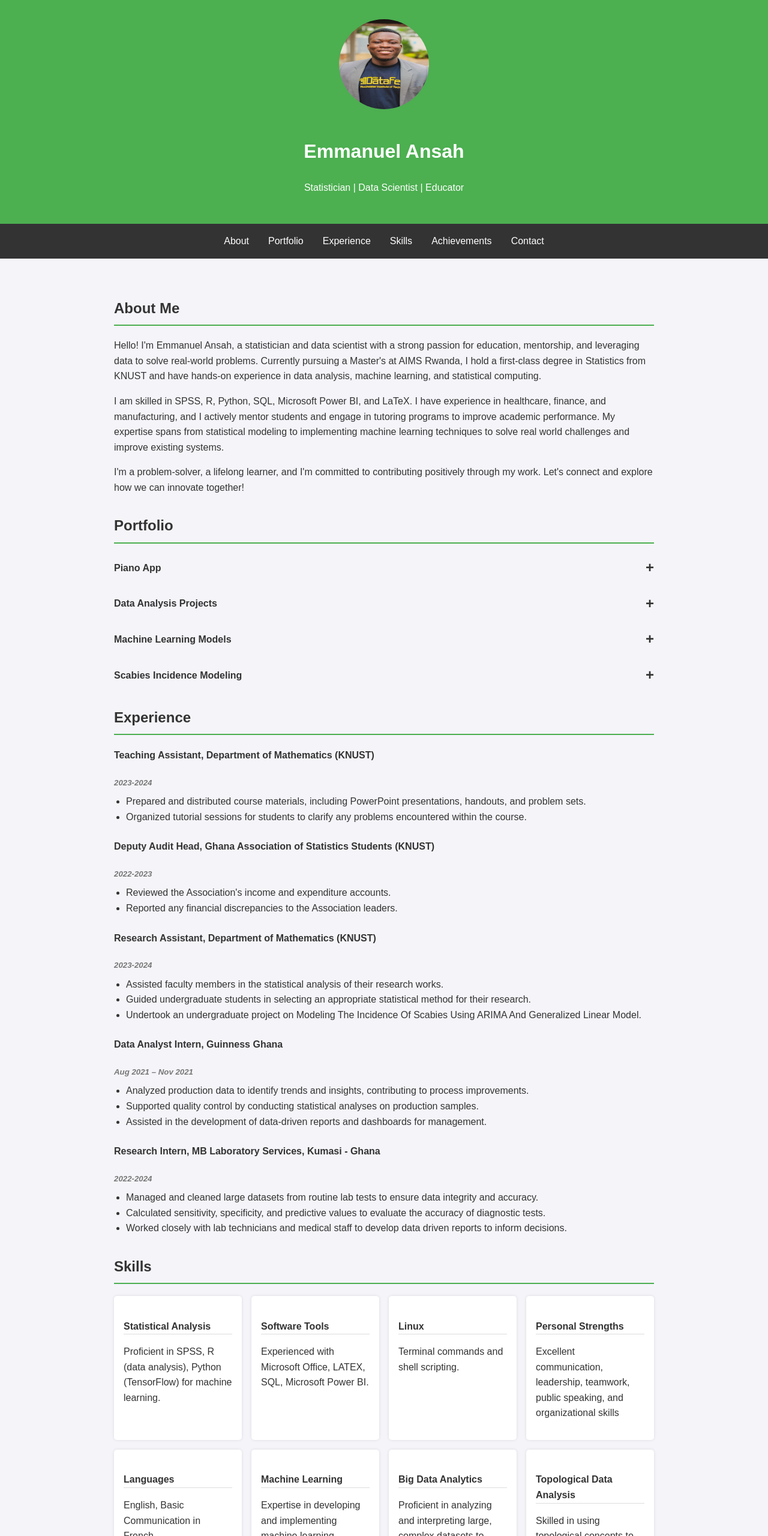
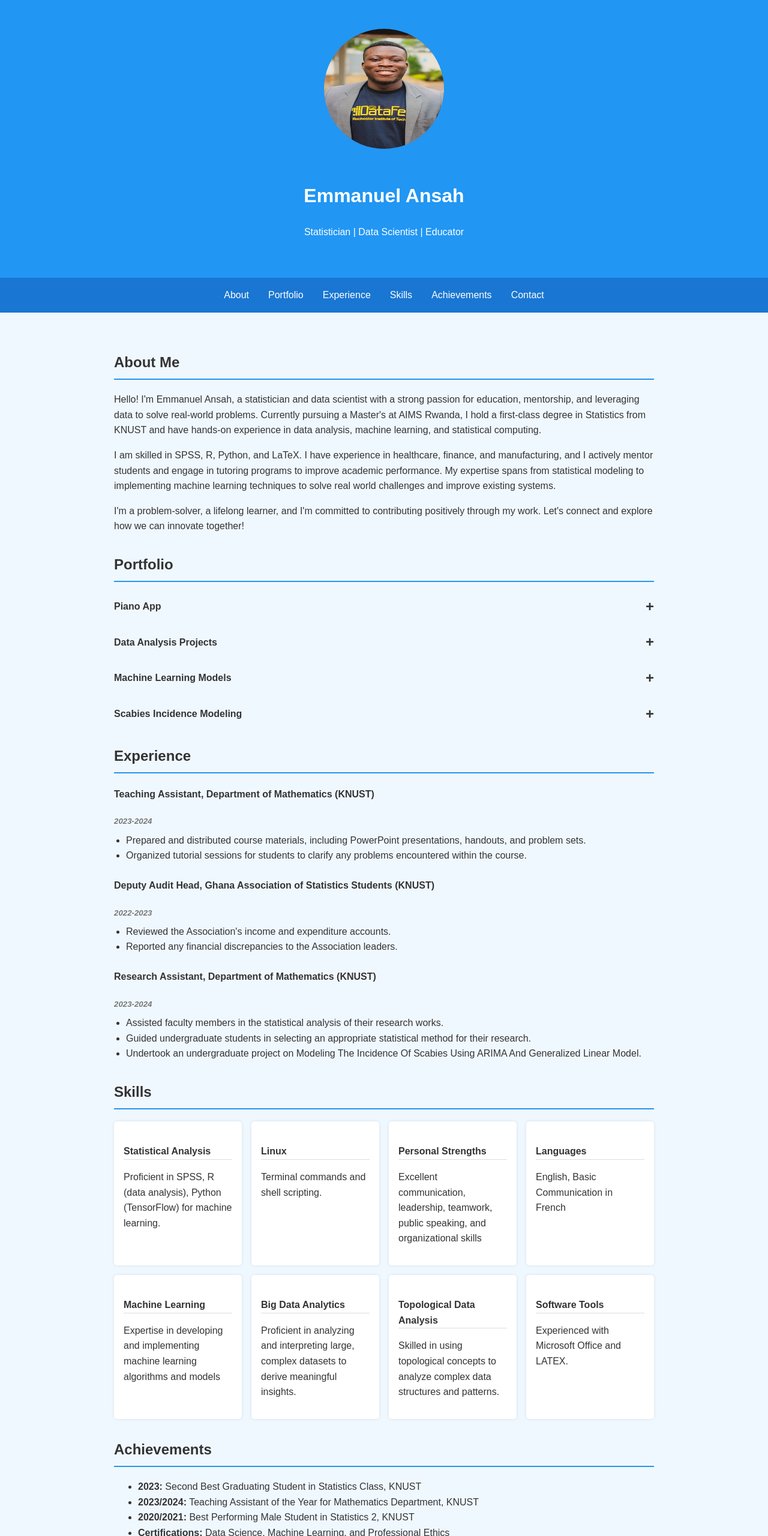
Before and after one commit to emmanuelansah/emmanuel-website, a plain HTML site: page index.html in a window 1280 px wide. Shown: the top 2560 px of the page at 60% size. Drawn offline with Linux system fonts and the light colour scheme.

Commit message:
Update index.html

```diff
--- a/index.html
+++ b/index.html
@@ -10,33 +10,34 @@
             margin: 0;
             padding: 0;
             line-height: 1.6;
-            background-color: #f4f4f9;
+            background-color: #f0f8ff; /* Light blue background */
             color: #333;
         }
         header {
-            background: #4CAF50;
+            background: #2196F3; /* Blue header */
             color: white;
-            padding: 2rem 0;
+            padding: 3rem 0; /* Increased padding */
             text-align: center;
         }
         header img {
-            width: 150px;
-            height: 150px;
+            width: 200px; /* Larger image */
+            height: 200px; /* Larger image */
             border-radius: 50%;
-            margin-bottom: 1rem;
+            margin-bottom: 1.5rem; /* Increased margin */
         }
         nav {
             display: flex;
             justify-content: center;
-            background: #333;
+            background: #1976D2; /* Darker blue nav */
         }
         nav a {
             color: white;
             padding: 1rem;
             text-decoration: none;
+            transition: background-color 0.3s ease;
         }
         nav a:hover {
-            background: #4CAF50;
+            background: #0D47A1; /* Even darker hover color */
         }
         .container {
             max-width: 900px;
@@ -47,12 +48,12 @@
             margin: 2rem 0;
         }
        section h2 {
-            border-bottom: 2px solid #4CAF50;
+            border-bottom: 2px solid #2196F3; /* Blue border */
             padding-bottom: 0.5rem;
         }
         footer {
             text-align: center;
-            background: #333;
+            background: #1976D2;
             color: white;
             padding: 1rem 0;
             margin-top: 2rem;
@@ -119,15 +120,16 @@
         }
         .btn {
             display: inline-block;
-            padding: 0.5rem 1rem;
+            padding: 0.7rem 1.2rem; /* increased padding */
             color: white;
-            background: #4CAF50;
+            background: #2196F3;
             text-decoration: none;
             border-radius: 5px;
             margin-top: 1rem;
+            transition: background-color 0.3s ease;
         }
         .btn:hover {
-            background: #45a049;
+            background: #1976D2; /* Darker hover color */
         }
          /* Responsive adjustments */
         @media (max-width: 768px) {
@@ -141,6 +143,10 @@
              nav a {
                 padding: 0.7rem;
              }
+              header img {
+                width: 150px;
+                 height: 150px;
+               }
         }
     </style>
 </head>
@@ -163,12 +169,12 @@
     <div class="container">
         <section id="about">
             <h2>About Me</h2>
-            <p>Hello! I'm Emmanuel Ansah, a statistician and data scientist with a strong passion for education, mentorship, and leveraging data to solve real-world problems. Currently pursuing a Master's at AIMS Rwanda, I hold a first-class degree in Statistics from KNUST and have hands-on experience in data analysis, machine learning, and statistical computing.</p>
-            <p>I am skilled in SPSS, R, Python, SQL, Microsoft Power BI, and LaTeX. I have experience in healthcare, finance, and manufacturing, and I actively mentor students and engage in tutoring programs to improve academic performance. My expertise spans from statistical modeling to implementing machine learning techniques to solve real world challenges and improve existing systems.</p>
+             <p>Hello! I'm Emmanuel Ansah, a statistician and data scientist with a strong passion for education, mentorship, and leveraging data to solve real-world problems. Currently pursuing a Master's at AIMS Rwanda, I hold a first-class degree in Statistics from KNUST and have hands-on experience in data analysis, machine learning, and statistical computing.</p>
+            <p>I am skilled in SPSS, R, Python, and LaTeX. I have experience in healthcare, finance, and manufacturing, and I actively mentor students and engage in tutoring programs to improve academic performance. My expertise spans from statistical modeling to implementing machine learning techniques to solve real world challenges and improve existing systems.</p>
             <p>I'm a problem-solver, a lifelong learner, and I'm committed to contributing positively through my work. Let's connect and explore how we can innovate together!</p>
         </section>
 
-        <section id="portfolio">
+       <section id="portfolio">
             <h2>Portfolio</h2>
             <div class="portfolio-item">
                 <h4 onclick="togglePortfolioItem(this)">Piano App
@@ -223,25 +229,6 @@
                     <li>Undertook an undergraduate project on Modeling The Incidence Of Scabies Using ARIMA And Generalized Linear Model.</li>
                 </ul>
             </div>
-             <div class="experience-item">
-            <h4>Data Analyst Intern, Guinness Ghana</h4>
-                <h5>Aug 2021 – Nov 2021</h5>
-                <ul>
-                 <li>Analyzed production data to identify trends and insights, contributing to process improvements.</li>
-                 <li>Supported quality control by conducting statistical analyses on production samples.</li>
-                 <li>Assisted in the development of data-driven reports and dashboards for management.</li>
-               </ul>
-            </div>
-             <div class="experience-item">
-            <h4>Research Intern, MB Laboratory Services, Kumasi - Ghana</h4>
-           <h5>2022-2024</h5>
-             <ul>
-                <li>Managed and cleaned large datasets from routine lab tests to ensure data integrity and accuracy.</li>
-                 <li>Calculated sensitivity, specificity, and predictive values to evaluate the accuracy of diagnostic tests.</li>
-                <li>Worked closely with lab technicians and medical staff to develop data driven reports to inform decisions.</li>
-             </ul>
-            </div>
-
         </section>
 
          <section id="skills">
@@ -251,11 +238,7 @@
                     <h4>Statistical Analysis</h4>
                     <p>Proficient in SPSS, R (data analysis), Python (TensorFlow) for machine learning.</p>
                 </div>
-                 <div class="skill-item">
-                    <h4>Software Tools</h4>
-                    <p>Experienced with Microsoft Office, LATEX, SQL, Microsoft Power BI.</p>
-                </div>
-                 <div class="skill-item">
+                  <div class="skill-item">
                      <h4>Linux</h4>
                      <p>Terminal commands and shell scripting.</p>
                 </div>
@@ -278,6 +261,10 @@
                  <div class="skill-item">
                        <h4>Topological Data Analysis</h4>
                      <p>Skilled in using topological concepts to analyze complex data structures and patterns.</p>
+                </div>
+                  <div class="skill-item">
+                    <h4>Software Tools</h4>
+                    <p>Experienced with Microsoft Office and LATEX.</p>
                 </div>
             </div>
         </section>
```
